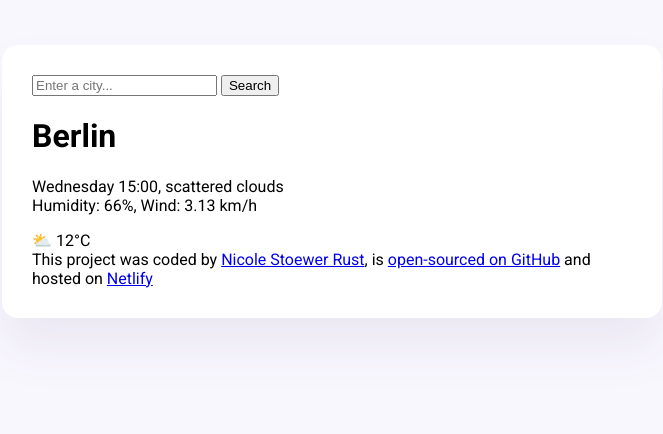
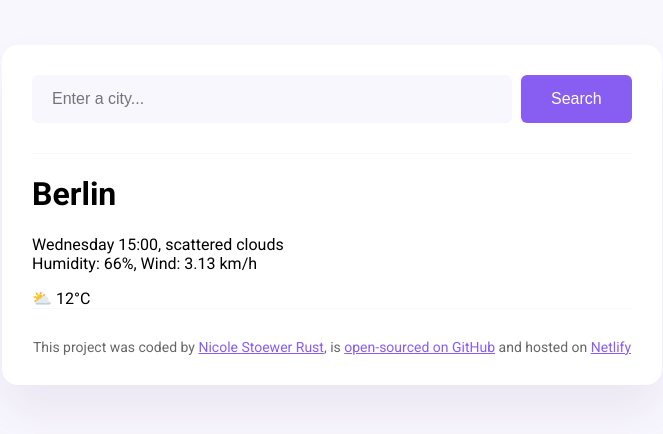
Before and after one commit to nicst1206/Wettervorhersage, a plain HTML site: page index.html in a window 1280 px wide. Shown: the whole page, without its empty margins (308-971 px from the left). Drawn offline with Linux system fonts and the light colour scheme.

Commit message:
styled the footer and the header

```diff
--- a/index.html
+++ b/index.html
@@ -15,9 +15,14 @@
   <body>
     <div class="weather-app">
       <header>
-        <form>
-          <input type="search" placeholder="Enter a city..." required />
-          <input type="submit" value="Search" />
+        <form class="search-form">
+          <input
+            type="search"
+            placeholder="Enter a city..."
+            required
+            class="search-form-input"
+          />
+          <input type="submit" value="Search" class="search-form-button" />
         </form>
       </header>
       <main>
--- a/src/style.css
+++ b/src/style.css
@@ -3,6 +3,22 @@ body {
   font-family: "Roboto", sans-serif;
 }
 
+header {
+  border-bottom: 1px solid #f9f7fe;
+  padding-bottom: 30px;
+}
+
+footer {
+  border-top: 1px solid #f9f7fe;
+  padding-top: 30px;
+  font-size: 14px;
+  text-align: center;
+  color: rgb(0, 0, 0, 0.6);
+}
+
+a {
+  color: #885df1;
+}
 .weather-app {
   background: white;
   max-width: 600px;
@@ -11,3 +27,22 @@ body {
   box-shadow: 0 30px 50px rgba(65, 50, 100, 0.08);
   border-radius: 16px;
 }
+
+.search-form-input {
+  width: 80%;
+  border: none;
+  border-radius: 6px;
+  background-color: #f9f7fe;
+  font-size: 16px;
+  padding: 15px 20px;
+}
+
+.search-form-button {
+  background-color: #885df1;
+  border: none;
+  padding: 15px 30px;
+  margin-left: 5px;
+  border-radius: 6px;
+  color: white;
+  font-size: 16px;
+}
```
